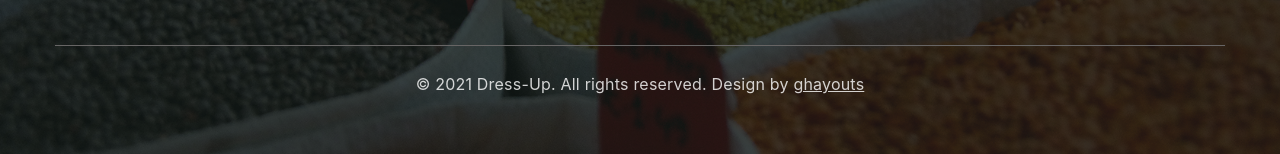
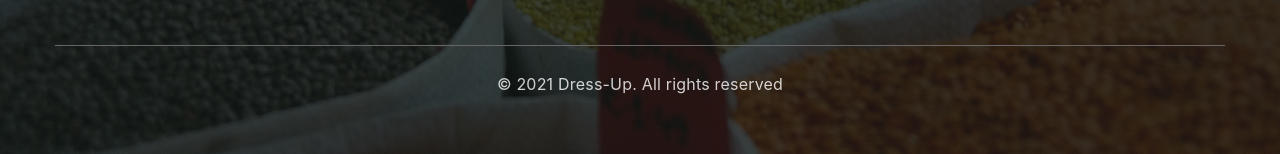
Before and after one commit to navasck/gramarhein, a plain HTML site: page about.html in a window 1280 px wide. Shown: the part 3866-4020 px from the top of the page. Drawn offline with Linux system fonts and the light colour scheme; a web font is replaced by a local one.

Commit message:
footer edits

```diff
--- a/about.html
+++ b/about.html
@@ -423,8 +423,7 @@
                 </div>
             </div>
             <div class="below-section text-center pt-4 mt-5">
-                <p class="copy-text">&copy; 2021 Dress-Up. All rights reserved. Design by <a
-                        href="https://ghayouts.com/" target="_blank"> ghayouts</a>
+                <p class="copy-text">&copy; 2021 Dress-Up. All rights reserved
                 </p>
             </div>
         </div>
```
Also changed, not shown: products.html (+1 -2 lines).
